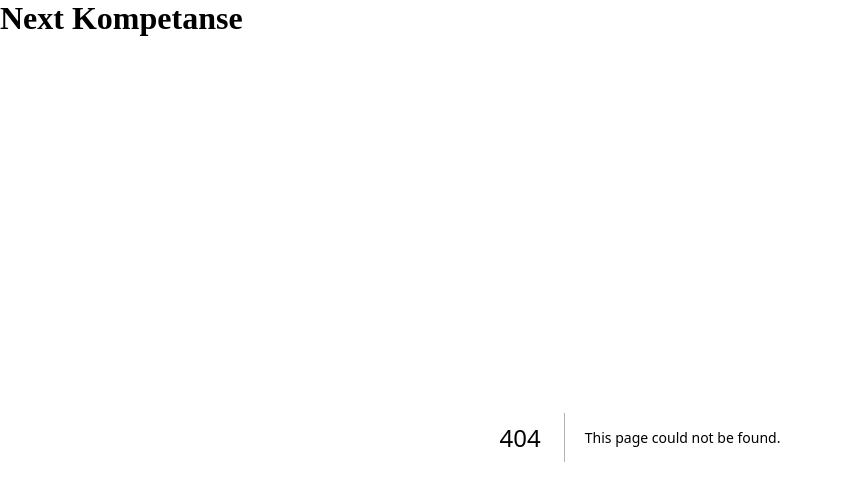
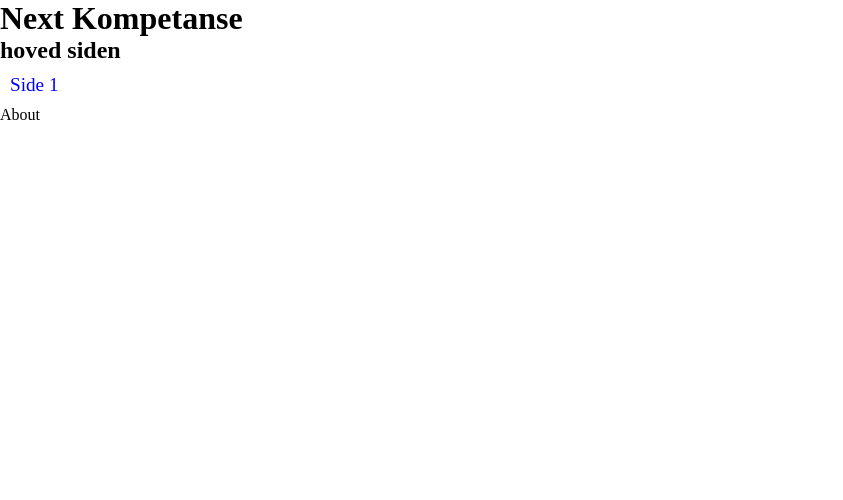
Before and after one commit to fhi-beta/Fhi.Kompetanse.Next, a Next.js app: page /svan in a window 1280 px wide. Before the commit this address had no page. Shown: the top 500 px of the page, without its empty margins (0-843 px from the left). Built offline with nearby package versions, Linux system fonts and the light colour scheme.

Commit message:
Pending changes exported from your codespace

```diff
--- a/app/page.js
+++ b/app/page.js
@@ -12,6 +12,7 @@ export default function Home() {
       <h2><Link href="/jaei">Jan2</Link></h2>
       <h2><Link href="/dawe">Damian</Link></h2>
       <h2><Link href="/tgje">Torbjørn</Link></h2>
+      <h2><Link href="/svan">Svein</Link></h2>
     </>
   )
 }
--- /dev/null
+++ b/app/svan/layout.js
@@ -0,0 +1,21 @@
+import Link from 'next/link'
+
+export default function JanLayout({ children }) {
+  return (
+    <>
+      <h2><Link href="/svan">hoved siden</Link> </h2>
+
+
+    <nav style={{fontSize:'1.2em',color:'Blue' }}   >
+      <ul style={{display:'inline-block',margin:'10px'}}>
+         <Link href="svan/page1">Side 1 </Link>
+      </ul>
+   </nav>
+
+   {children}
+
+   </>
+
+
+  )
+}
--- /dev/null
+++ b/app/svan/page.js
@@ -0,0 +1,4 @@
+// pages/about.js
+export default function About() {
+    return <div>About</div>
+  }
```
